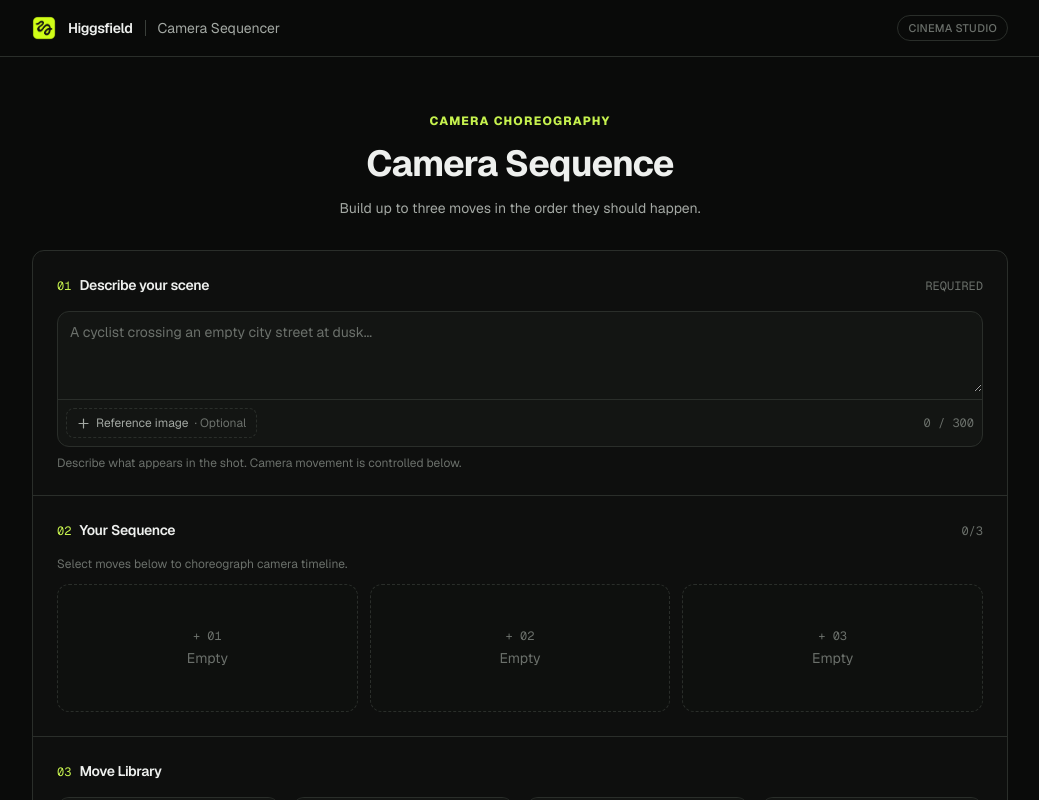
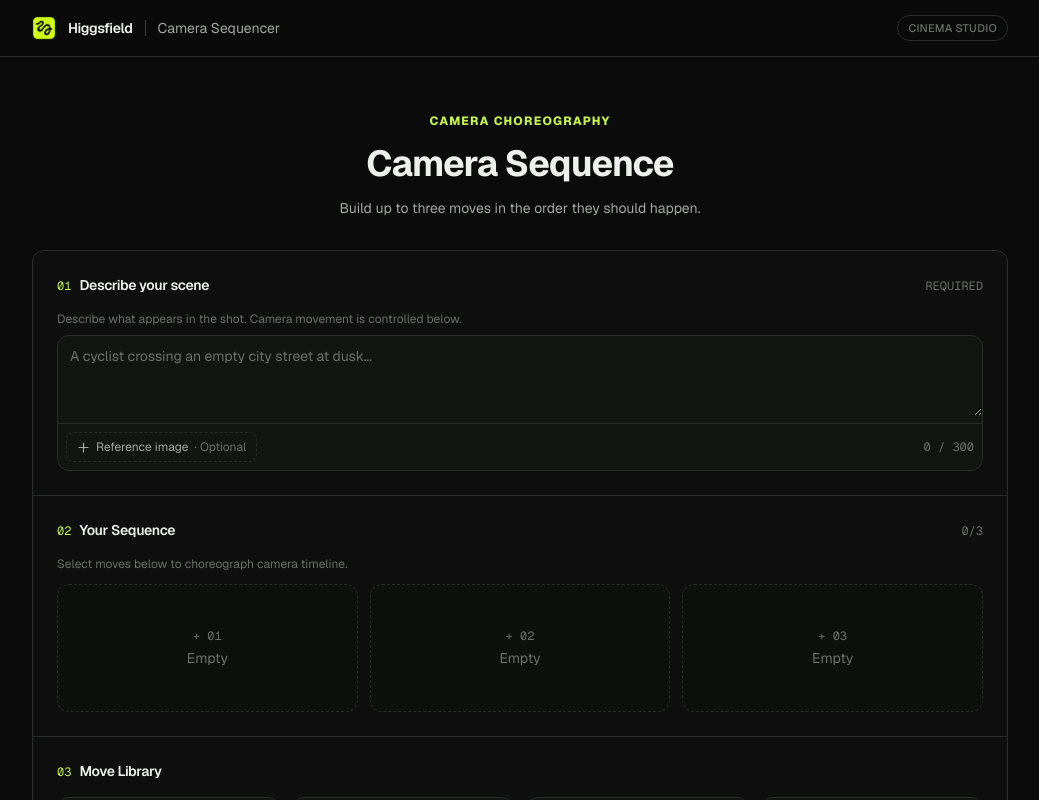
Before and after one commit to kalistalks/8x-application, a Next.js app in the folder higgsfield-rebuild/: page / in a window 1280 px wide. Shown: the top 800 px of the page, without its empty margins (120-1159 px from the left). Built offline with nearby package versions, Linux system fonts and the light colour scheme; grey boxes are pictures that could not be loaded.

Commit message:
feat: final touches

```diff
--- a/higgsfield-rebuild/components/scene-composer.tsx
+++ b/higgsfield-rebuild/components/scene-composer.tsx
@@ -62,6 +62,10 @@ export function SceneComposer({ prompt, onPromptChange, imageDataUrl, onImageCha
 
   return (
     <div className="space-y-2">
+      <p id={`${id}-help`} className="text-xs text-ink-faint">
+        Describe what appears in the shot. Camera movement is controlled below.
+      </p>
+
       {/* Composer surface: textarea + footer with the image chip and count. */}
       <div className="rounded-md border border-line bg-surface focus-within:border-line-strong">
         <textarea
@@ -133,10 +137,6 @@ export function SceneComposer({ prompt, onPromptChange, imageDataUrl, onImageCha
         </div>
       </div>
 
-      <p id={`${id}-help`} className="text-xs text-ink-faint">
-        Describe what appears in the shot. Camera movement is controlled below.
-      </p>
-
       {error && (
         <p id={errorId} role="alert" className="flex items-center gap-1.5 text-xs text-danger">
           <WarningIcon size={14} weight="fill" aria-hidden />
```
Also changed, not shown: 1 other file (tests, documents, lock files or other folders).
